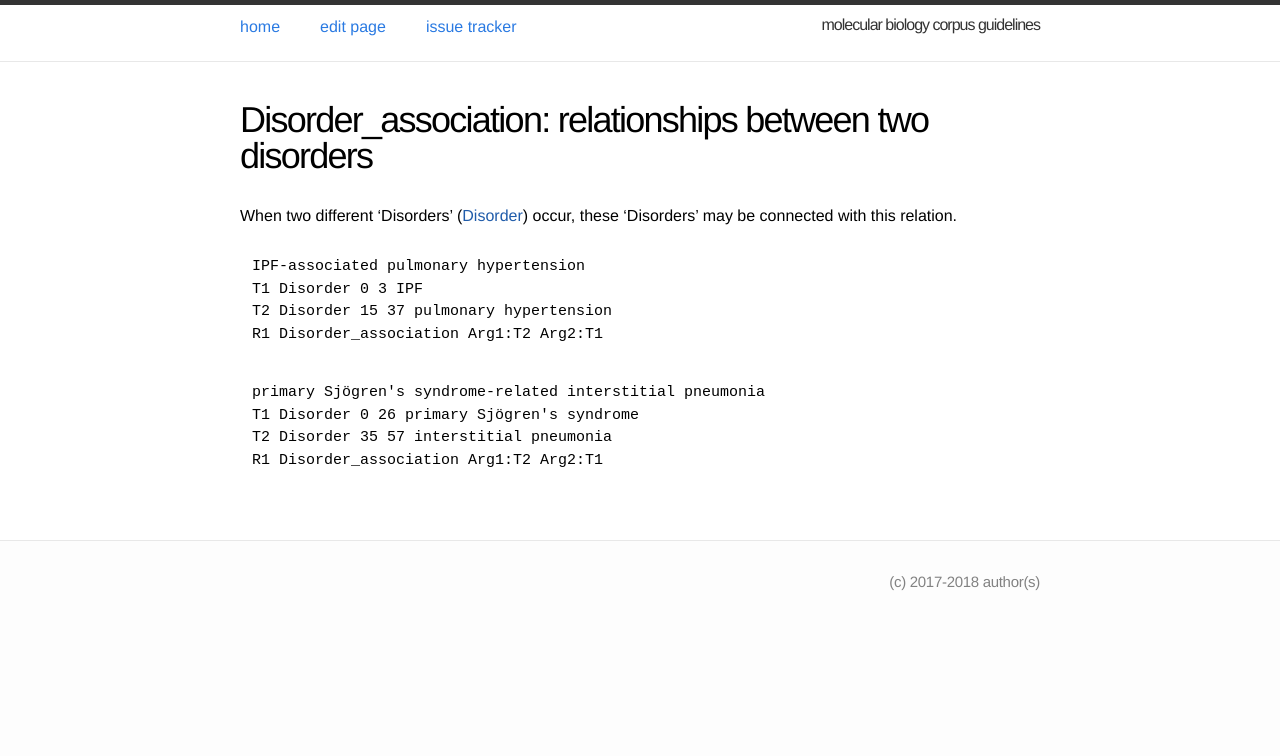
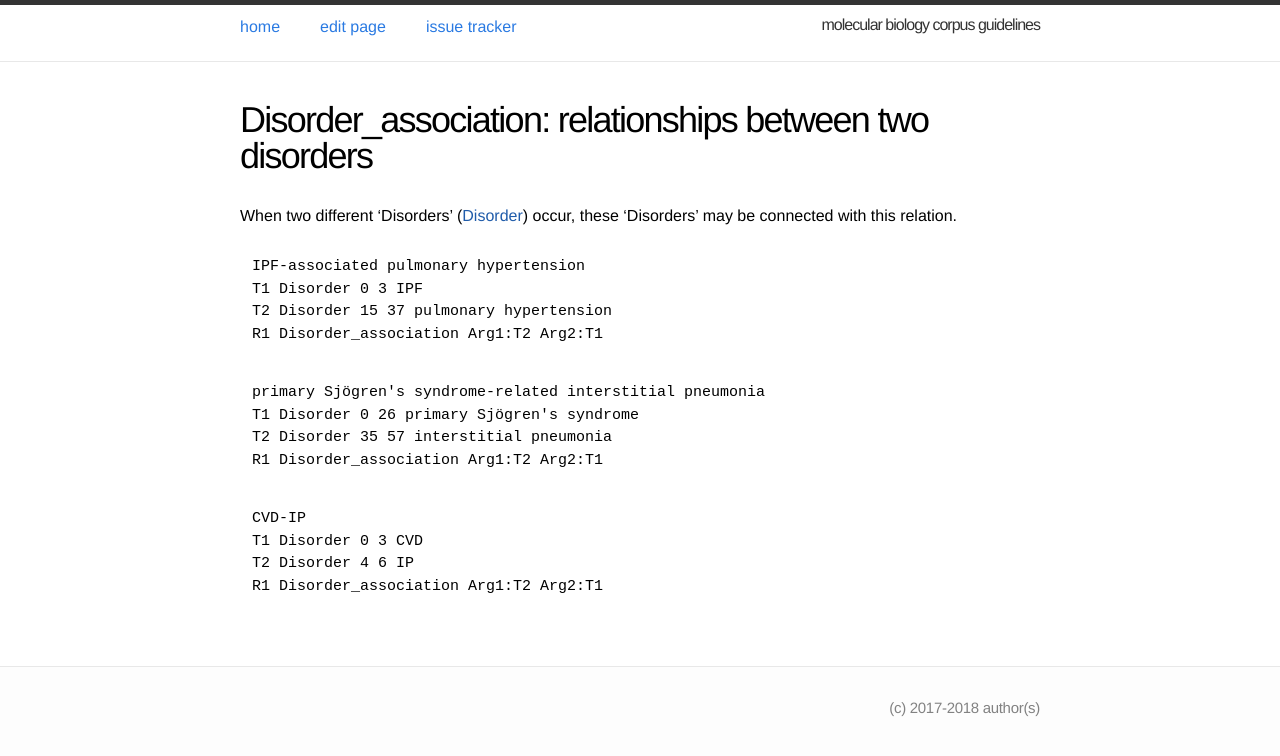
Before and after one commit to ezcatdb/molbiol_lung_corpus-guidelines, a Jekyll site: the page built from _relation/Disorder_association.md, in a window 1280 px wide. Shown: the top 756 px of the page. Built offline with Jekyll 4.4.1, drawn with Linux system fonts in a browser that asks for light colours.

Commit message:
additional sample sentence included in _relation/Disorder_association.md

```diff
--- a/_relation/Disorder_association.md
+++ b/_relation/Disorder_association.md
@@ -19,5 +19,10 @@ T1 Disorder 0 26 primary Sjögren's syndrome
 T2 Disorder 35 57 interstitial pneumonia
 R1 Disorder_association Arg1:T2 Arg2:T1
 ~~~
-
+~~~ ann
+CVD-IP
+T1 Disorder 0 3 CVD
+T2 Disorder 4 6 IP
+R1 Disorder_association Arg1:T2 Arg2:T1
+~~~
 <!--details-->
```
